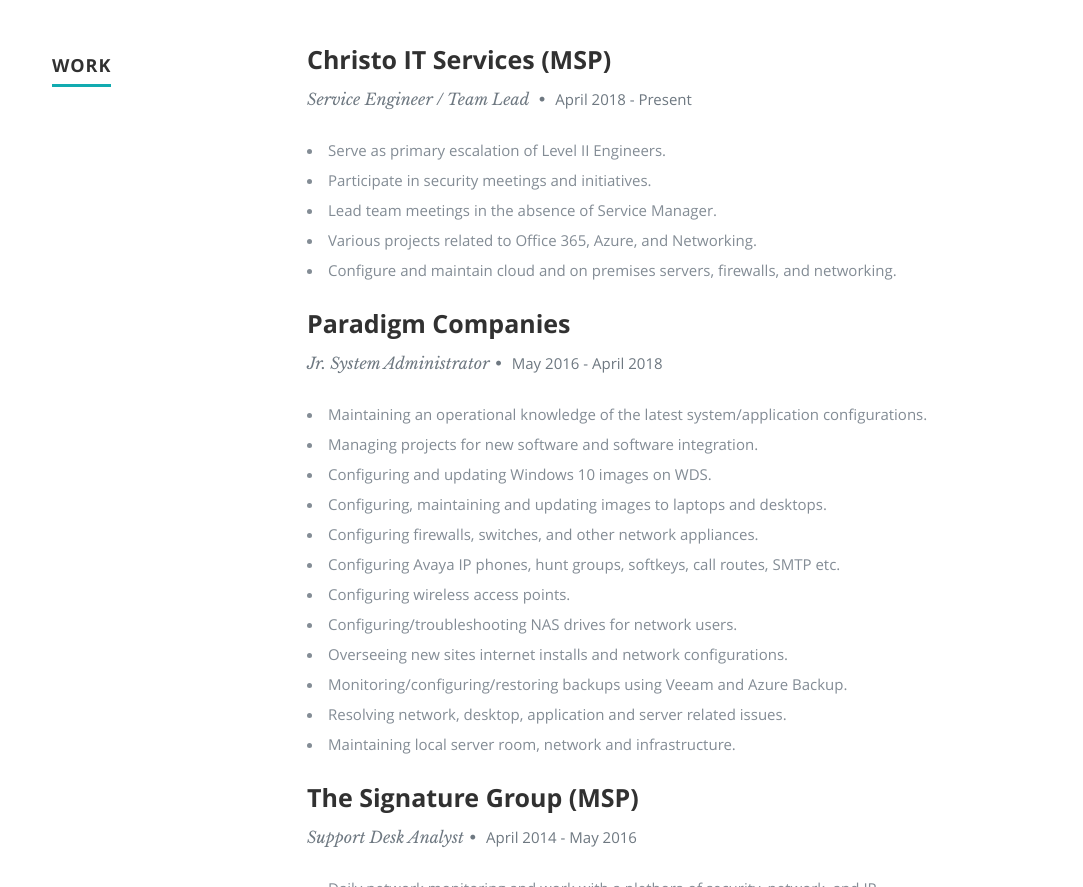
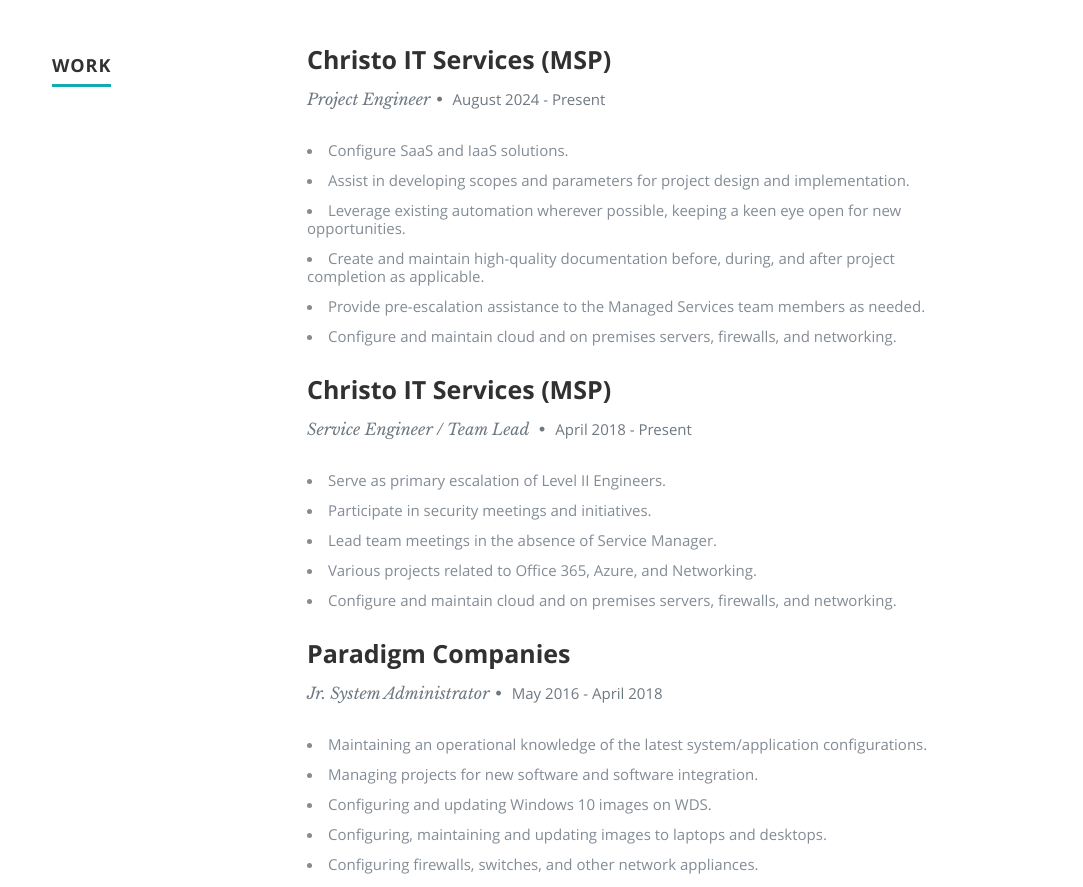
Before and after one commit to binellijj/azure-resume, a plain HTML site: page frontend/index.html in a window 1280 px wide. Shown: the part 1500-2387 px from the top of the page, without its empty margins (98-1181 px from the left). Drawn offline with nearby package versions, Linux system fonts and the light colour scheme; no server answers.

Commit message:
added project engineer role

```diff
--- a/frontend/index.html
+++ b/frontend/index.html
@@ -155,7 +155,7 @@
       </div> <!-- End Education -->
 
 
-      <!-- Work
+            <!-- Work
       ----------------------------------------------- -->
       <div class="row work">
 
@@ -170,14 +170,34 @@
                <div class="twelve columns">
 
                   <h3>Christo IT Services (MSP)</h3>
+                  <p class="info">Project Engineer<span>&bull;</span> <em class="date">August 2024 - Present</em></p>
+
+                  <p>
+                  <li>Configure SaaS and IaaS solutions.</li>
+                  <li>Assist in developing scopes and parameters for project design and implementation.</li>
+                  <li>Leverage existing automation wherever possible, keeping a keen eye open for new opportunities.</li>
+                  <li>Create and maintain high-quality documentation before, during, and after project completion as applicable.</li>
+                  <li>Provide pre-escalation assistance to the Managed Services team members as needed.</li>
+                  <li>Configure and maintain cloud and on premises servers, firewalls, and networking.</li>
+                  </p>
+
+               </div>
+
+            </div> <!-- item end -->
+
+            <div class="row item">
+
+               <div class="twelve columns">
+
+                  <h3>Christo IT Services (MSP)</h3>
                   <p class="info">Service Engineer / Team Lead <span>&bull;</span> <em class="date">April 2018 - Present</em></p>
 
                   <p>
                   <li>Serve as primary escalation of Level II Engineers.</li>
                   <li>Participate in security meetings and initiatives.</li>
                   <li>Lead team meetings in the absence of Service Manager.</li>
-                  <li> Various projects related to Office 365, Azure, and Networking.</li>
-                  <li> Configure and maintain cloud and on premises servers, firewalls, and networking.</li>
+                  <li>Various projects related to Office 365, Azure, and Networking.</li>
+                  <li>Configure and maintain cloud and on premises servers, firewalls, and networking.</li>
                   </p>
 
                </div>
```
